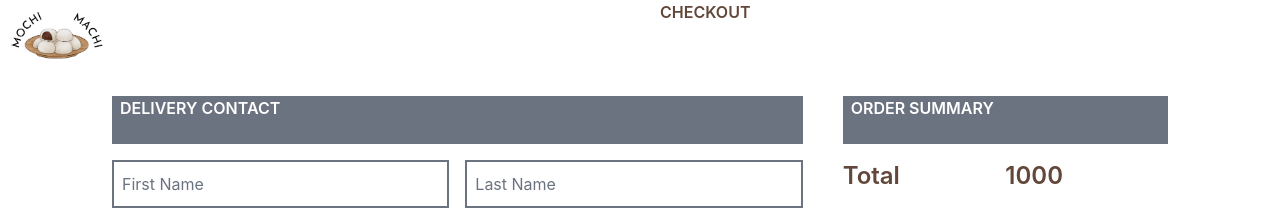
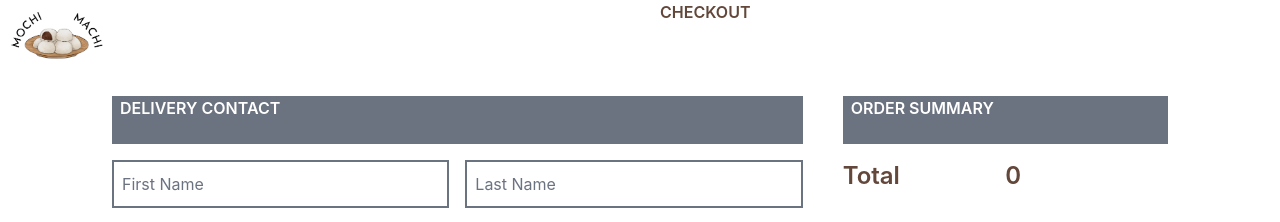
Before and after one commit to TotoroSyd/MochiMachi, a React (Create React App) app: page /checkout in a window 1280 px wide. Shown: the top 222 px of the page. Built offline with nearby package versions, Linux system fonts and the light colour scheme.

Commit message:
Calculcate and display total

```diff
--- a/src/components/CheckOutPage.tsx
+++ b/src/components/CheckOutPage.tsx
@@ -6,7 +6,7 @@ import OrderSummary from "./OrderSummary";
 import { Link } from "react-router-dom";
 
 export default function CheckOut() {
-  const { orderArray } = useContext<IOrderProps>(OrderContext);
+  const { orderArray, total } = useContext<IOrderProps>(OrderContext);
 
   if (orderArray === null) {
     return null;
@@ -20,7 +20,7 @@ export default function CheckOut() {
           <Shipping></Shipping>
         </form>
         <div className="flex flex-col gap-y-10">
-          {<OrderSummary orderArr={orderArray}></OrderSummary>}
+          {<OrderSummary orderArr={orderArray} total={total}></OrderSummary>}
           <Link to="/review">
             <button
               type="submit"
--- a/src/components/OrderSummary.tsx
+++ b/src/components/OrderSummary.tsx
@@ -1,10 +1,11 @@
 import { IOrder } from "../contexts/OrderContext";
 interface Props {
   orderArr: Array<IOrder>;
+  total: number;
 }
 // can't pass directly an array to component function. an array must be warapped inside an object to be component's prop
-export default function OrderSummary({ orderArr }: Props) {
-  console.log("orderArr in OrderSummary: ", orderArr);
+export default function OrderSummary({ orderArr, total }: Props) {
+  // console.log("orderArr in OrderSummary: ", orderArr);
 
   return (
     <div>
@@ -32,7 +33,7 @@ export default function OrderSummary({ orderArr }: Props) {
       })}
       <div className="text-2xl font-semibold py-4 grid grid-cols-2">
         <span>Total</span>
-        <span>1000</span>
+        <span>{total}</span>
       </div>
     </div>
   );
--- a/src/components/ProductCard.tsx
+++ b/src/components/ProductCard.tsx
@@ -11,7 +11,7 @@ interface Product_props {
 }
 
 export default function ProductCard(product: Product_props) {
-  let [qty, setQty] = useState<number>(1);
+  let [qty, setQty] = useState<number>(0);
   let productTocart: { [key: string]: number } = {};
   const { productName } = useContext<IModalContextValue>(ModalContext);
   const { handleAddToCartButton } = useContext<IOrderProps>(OrderContext);
@@ -32,7 +32,7 @@ export default function ProductCard(product: Product_props) {
   function minus_Qty(): void {
     setQty(qty - 1);
     if (qty <= 1) {
-      setQty(1);
+      setQty(0);
     } else {
       setQty(qty - 1);
     }
--- a/src/contexts/OrderContext.tsx
+++ b/src/contexts/OrderContext.tsx
@@ -16,8 +16,8 @@ export interface IOrderProps {
     value1: { [key: string]: number }
   ) => void;
   orderProductNameArr: string[];
-  // orderArray: IOrder[];
   orderArray: Array<IOrder>;
+  total: number;
 }
 
 // Export context object
@@ -26,15 +26,17 @@ export const OrderContext = createContext<IOrderProps>({
     null,
   orderProductNameArr: [],
   orderArray: [],
+  total: 0,
 });
 
 // Context wrapper component
 // export default function OrderContextProvider({ children }) - js style
 export default function OrderContextProvider({ children }: ChildrenProps) {
   const [orderArray, setArray] = useState<IOrder[]>([]);
+  const [total, setTotal] = useState<number>(0);
   const [orderProductNameArr, setOrderProductNameArr] = useState<string[]>([]);
   const { getPrice } = useContext<IModalContextValue>(ModalContext);
-
+  console.log("orderArray in OrderContext: ", orderArray);
   // Functions
   function handleAddToCartButton(
     product: string,
@@ -45,7 +47,6 @@ export default function OrderContextProvider({ children }: ChildrenProps) {
       quantity: 2,
       subtt: 28,
     };
-
     // product wasn't ordered, add to cart
     if (!orderProductNameArr.includes(product)) {
       setOrderProductNameArr([...orderProductNameArr, product]);
@@ -54,12 +55,13 @@ export default function OrderContextProvider({ children }: ChildrenProps) {
       order.subtt = calSubTotal(order);
       setArray([...orderArray, order]);
     }
-    // product was ordered then update the quantity and sub total
+    // product was ordered then update quantity and sub total
     else {
       console.log("product was ordered");
       order.product = product;
       order.quantity = productTocart[product];
       order.subtt = calSubTotal(order);
+      // update quantity and sub total
       let dummyArr = orderArray;
       for (let i = 0; i < orderArray.length; i++) {
         if ((orderArray[i].product = product)) {
@@ -69,9 +71,11 @@ export default function OrderContextProvider({ children }: ChildrenProps) {
         }
       }
     }
+
+    setTotal(calTotal(orderArray));
   }
 
-  function calSubTotal(order: IOrder) {
+  function calSubTotal(order: IOrder): number {
     // Get price from ModalContext
     let p = 0;
     let sub_total = 0;
@@ -81,6 +85,14 @@ export default function OrderContextProvider({ children }: ChildrenProps) {
     return sub_total;
   }
 
+  function calTotal(orderlist: IOrder[]): number {
+    console.log("orderlist: ", orderlist);
+    let total = 0;
+    orderlist.forEach((order) => {
+      total = total + order.subtt;
+    });
+    return total;
+  }
   // Return
   return (
     <OrderContext.Provider
@@ -88,6 +100,7 @@ export default function OrderContextProvider({ children }: ChildrenProps) {
         handleAddToCartButton,
         orderProductNameArr,
         orderArray,
+        total,
       }}
     >
       {children}
```
